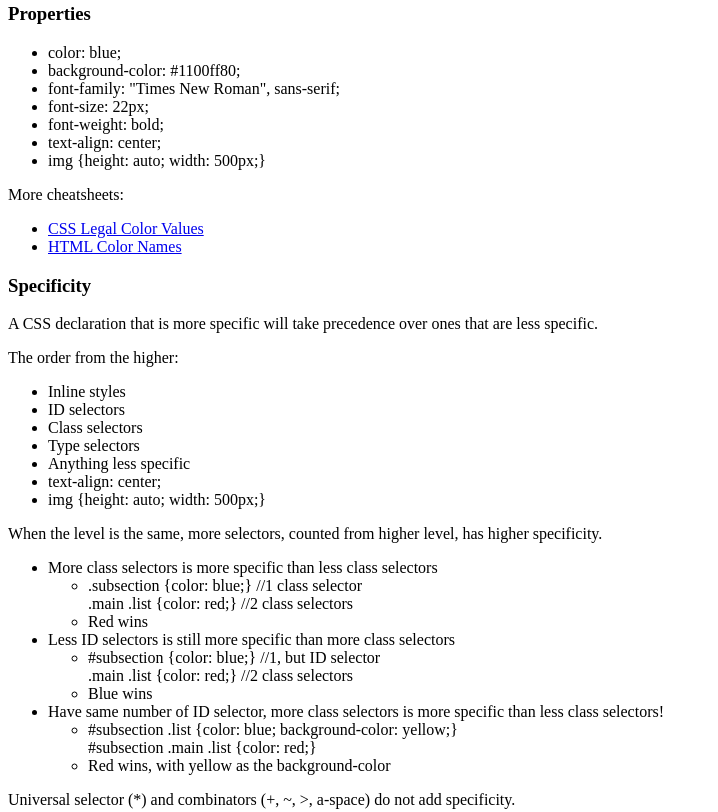
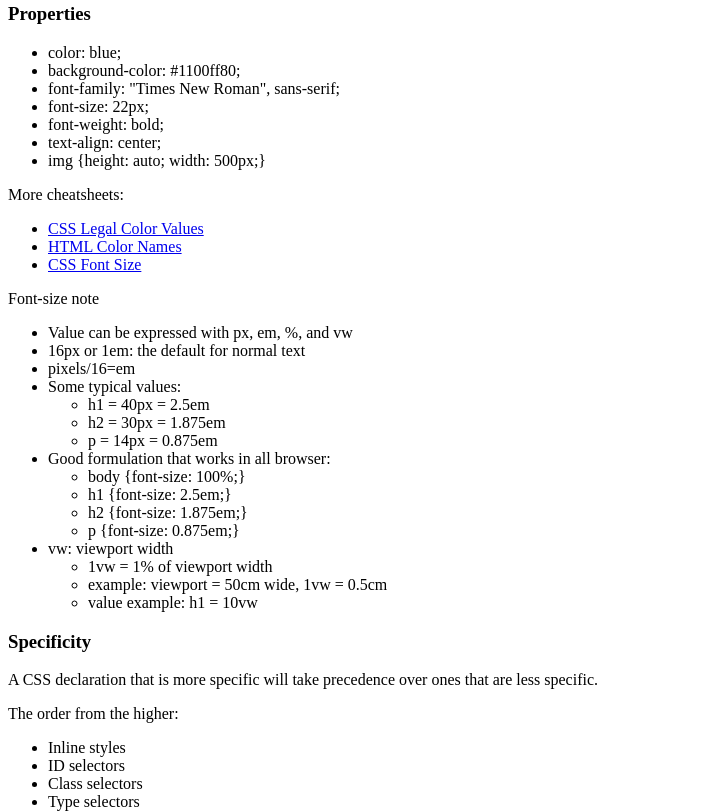
Before and after one commit to dinarosita/cheatsheets, a plain HTML site: page css_cheats.html in a window 1280 px wide. Shown: the part 512-1324 px from the top of the page, without its empty margins (0-718 px from the left). Drawn offline with Linux system fonts and the light colour scheme.

Commit message:
Edit css_cheats html with font size info, change filenames

```diff
--- a/css.html
+++ b/css_cheats.html
@@ -50,6 +50,35 @@
         <ul>
             <li><a href="https://www.w3schools.com/cssref/css_colors_legal.asp">CSS Legal Color Values</a></li>
             <li><a href="https://www.w3schools.com/colors/colors_names.asp">HTML Color Names</a></li>
+            <li><a href="https://www.w3schools.com/css/css_font_size.asp">CSS Font Size</a></li>
+        </ul>
+
+        <p>Font-size note</p>
+        <ul>
+            <li>Value can be expressed with px, em, %, and vw</li>
+            <li>16px or 1em: the default for normal text</li>
+            <li>pixels/16=em</li>
+            <li>Some typical values:
+                <ul>
+                    <li>h1 = 40px = 2.5em</li>
+                    <li>h2 = 30px = 1.875em</li>
+                    <li>p = 14px = 0.875em</li>
+                </ul>
+            </li>
+            <li>Good formulation that works in all browser:</li>
+                <ul>
+                    <li>body {font-size: 100%;}</li>
+                    <li>h1 {font-size: 2.5em;}</li>
+                    <li>h2 {font-size: 1.875em;}</li>
+                    <li>p {font-size: 0.875em;}</li>
+                </ul>
+            </li>
+            <li>vw: viewport width</li>
+                <ul>
+                    <li>1vw = 1% of viewport width</li>
+                    <li>example: viewport = 50cm wide, 1vw = 0.5cm</li>
+                    <li>value example: h1 = 10vw </li>
+                </ul>
         </ul>
 
         <h3>Specificity</h3>
```
Also changed, not shown: index.html (+2 -2 lines), git_cheats.html (renamed from git.html).
